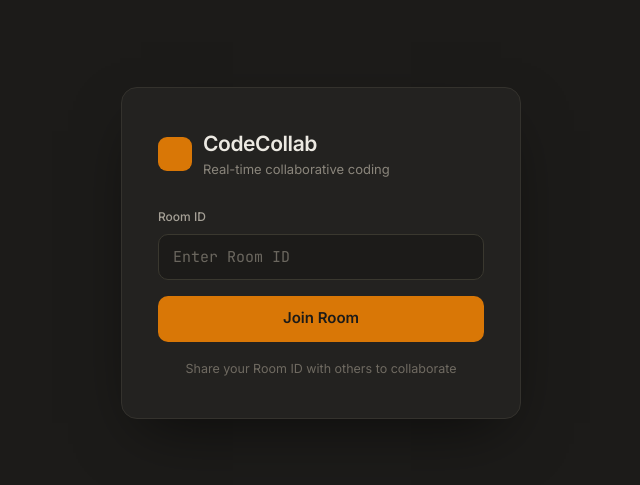
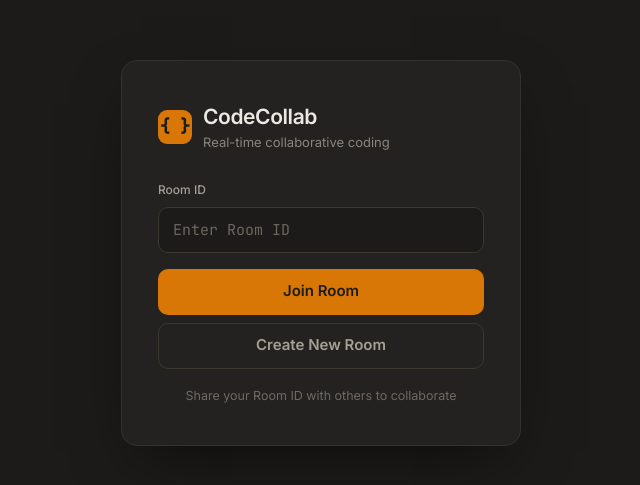
Before and after one commit to RaYmOnD-520/Collaborative-Code-Editor, a React (Vite) app in the folder frontend/: page / in a window 1280 px wide. Shown: the part 147-632 px from the top of the page, without its empty margins (319-959 px from the left). Built offline with nearby package versions, Linux system fonts and the light colour scheme.

Commit message:
feat: add Create New Room button with random room ID generator

```diff
--- a/frontend/src/RoomLobby.jsx
+++ b/frontend/src/RoomLobby.jsx
@@ -7,12 +7,19 @@ function RoomLobby({ onJoin }) {
     if (roomId.trim()) onJoin(roomId.trim())
   }
 
+  const generateRoomId = () => {
+    const words = ['falcon', 'tiger', 'nova', 'storm', 'pixel', 'cyber', 'delta', 'echo']
+    const word = words[Math.floor(Math.random() * words.length)]
+    const num = Math.floor(Math.random() * 90) + 10
+    return `${word}-${num}`
+  }
+
   return (
     <div style={{ minHeight: '100vh', backgroundColor: '#1C1B19', display: 'flex', alignItems: 'center', justifyContent: 'center', padding: '24px', fontFamily: "'Inter', system-ui, sans-serif" }}>
       <div style={{ width: '100%', maxWidth: '400px', backgroundColor: '#232220', border: '1px solid #34322d', borderRadius: '16px', padding: '40px 36px', boxShadow: '0 24px 60px -20px rgba(0,0,0,0.6)' }}>
 
         <div style={{ display: 'flex', alignItems: 'center', gap: '11px', marginBottom: '28px' }}>
-          <div style={{ width: '34px', height: '34px', borderRadius: '9px', backgroundColor: '#D97706', display: 'flex', alignItems: 'center', justifyContent: 'center', fontFamily: "'JetBrains Mono', monospace", fontWeight: '700', fontSize: '17px', color: '#1C1B19' }}>{ }</div>
+          <div style={{ width: '34px', height: '34px', borderRadius: '9px', backgroundColor: '#D97706', display: 'flex', alignItems: 'center', justifyContent: 'center', fontFamily: "'JetBrains Mono', monospace", fontWeight: '700', fontSize: '17px', color: '#1C1B19' }}>{'{ }'}</div>
           <div>
             <div style={{ fontSize: '21px', fontWeight: '600', color: '#ECE9E2', letterSpacing: '-0.02em' }}>CodeCollab</div>
             <div style={{ fontSize: '13px', color: '#8a857b', marginTop: '1px' }}>Real-time collaborative coding</div>
@@ -36,6 +43,13 @@ function RoomLobby({ onJoin }) {
           Join Room
         </button>
 
+        <button
+          onClick={() => onJoin(generateRoomId())}
+          style={{ width: '100%', height: '46px', backgroundColor: 'transparent', border: '1px solid #3a382f', borderRadius: '10px', color: '#a5a096', fontSize: '15px', fontWeight: '600', cursor: 'pointer', marginTop: '8px' }}
+        >
+          Create New Room
+        </button>
+
         <div style={{ textAlign: 'center', fontSize: '12.5px', color: '#6f6a61', marginTop: '18px' }}>
           Share your Room ID with others to collaborate
         </div>
```
